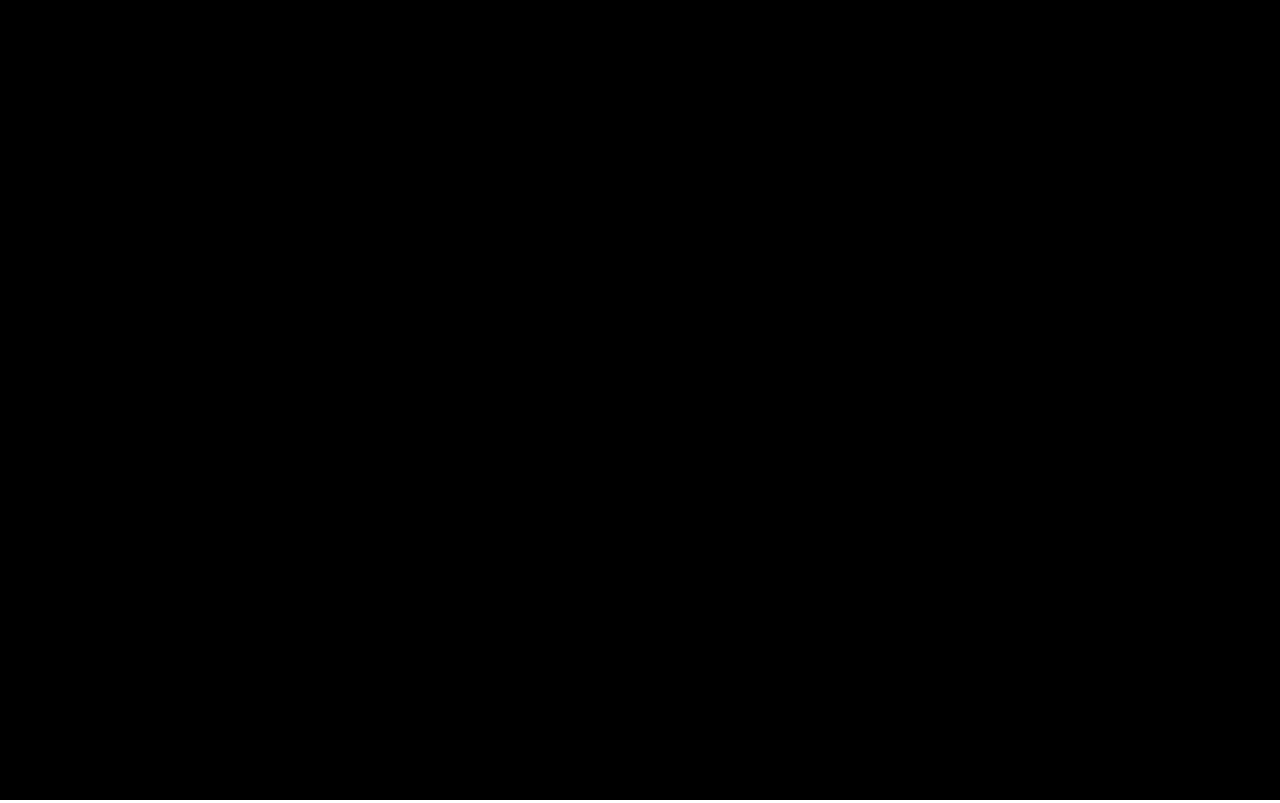
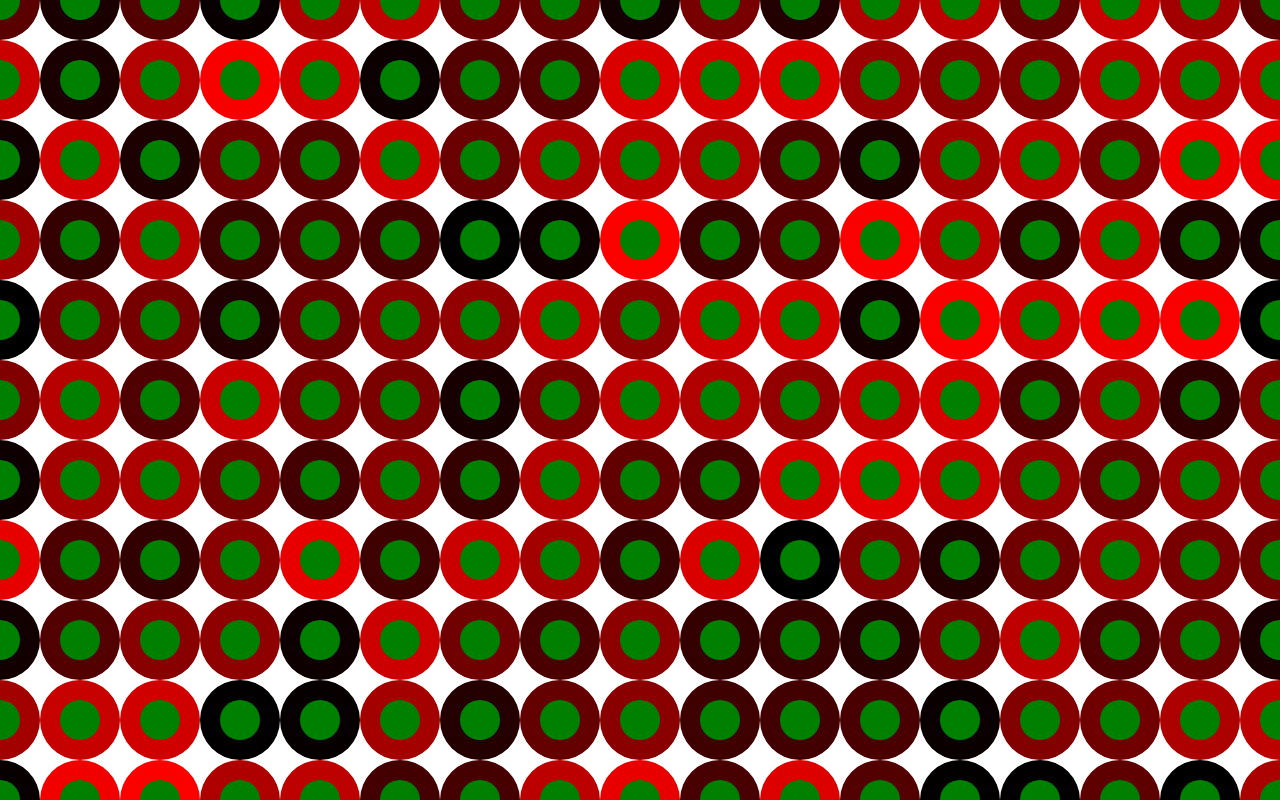
Before and after one commit to webmad0119/day9, a plain HTML site: page index.html in a window 1280 px wide. Drawn offline with Linux system fonts and the light colour scheme.

Commit message:
added multiple drawing functions

```diff
--- a/app.js
+++ b/app.js
@@ -1,23 +1,125 @@
 var app = {
     version: '1.0',
     canvasDOM: undefined,
+    ctx: undefined,
+    w: undefined,
+    h: undefined,
     _setCanvasDimensions: function () {
+        this.w = window.innerWidth
+        this.h = window.innerHeight
+
         this.canvasDOM
             .setAttribute("width", window.innerWidth);
 
         this.canvasDOM
             .setAttribute("height", window.innerHeight)
     },
-    _setHandlers : function () {
+    _setHandlers: function () {
         //remember, arrow functions doesnt change the "this" value
         window.onresize = () => {
             this._setCanvasDimensions()
         }
     },
+    _draw: function () {
+        var ctx = this.ctx;
+
+        function Square(w, h) {
+            this.w = w
+            this.h = h
+        }
+
+        function Triangle(ctx) {
+            ctx.beginPath();
+            ctx.moveTo(75, 50);
+            ctx.lineTo(200, 100);
+            ctx.lineTo(200, 0);
+            ctx.fill();
+            ctx.closePath();
+        }
+
+        var sq;
+        var w = this.w;
+        var h = this.h
+        var halfW = w / 2
+        var halfH = h / 2
+        var sqHeight;
+
+        function drawSquares() {
+            for (var i = 0; i < 100; i++) {
+                sqHeight = 20 * i
+                sq = new Square(20 + i, sqHeight)
+
+                ctx.strokeRect(100 * i, (h / 2) - sqHeight / 2, sq.w, sq.h);
+            }
+        }
+
+        function drawTriangles() {
+            Triangle(ctx)
+        }
+
+        function drawLines() {
+            for (var i = 0; i < 180; i += 2) {
+                ctx.moveTo(Math.random() * w, Math.random() * h)
+                ctx.lineTo(halfW, halfH)
+                // ctx.lineWidth = 5;
+                ctx.strokeStyle = `rgb(${Math.random() * 255}, 0 ,0)`;
+                ctx.stroke()
+
+            }
+            //ctx.clearRect(45, 45, 60, 60);
+            //ctx.strokeRect(50, 50, 50, 50);
+        }
+
+        function drawCircle() {
+            ctx.beginPath();
+            var x = 500; // x coordinate
+            var y = 275; // y coordinate
+            var radius = 150; // Arc radius
+            var startAngle = 0 * Math.PI / 180; // Starting point on circle
+            var endAngle = 360 * Math.PI / 180; // End point on circle
+
+            // ctx.arc(x, y, radius, startAngle, endAngle, true);
+            ctx.fillStyle = "#FF0000";
+            // ctx.moveTo(290, 75)
+
+            function drawC(circleRadius, color) {
+                for (var i = 0; i < 100; i++) {
+                    for (var j = 0; j < 100; j++) {
+                        ctx.beginPath()
+                        ctx.arc(circleRadius * 2 * i, circleRadius * 2 * j, circleRadius, 0, endAngle, true);
+                        ctx.fillStyle = `rgb(${Math.random() * 255}, 0 , 0)`
+                        ctx.fill();
+                        ctx.closePath()
+
+                        ctx.beginPath()
+                        ctx.arc(circleRadius * 2 * i, circleRadius * 2 * j, circleRadius - 20, 0, endAngle, true);
+                        ctx.fillStyle = "green"//`rgb(${Math.random() * 255}, 0 , 0)`
+                        ctx.fill();
+                        ctx.closePath()
+                    }
+                }
+            }
+
+            drawC(80/2, "#cccccc")
+            // drawC(100/2, "#ff0000")
+
+            // ctx.strokeStyle ="#ff0000"
+            // ctx.stroke();
+
+        }
+
+        // drawSquares()
+        //drawLines()
+        // drawTriangles()
+
+        drawCircle()
+    },
     init: function (canvasSelector) {
         this.canvasDOM = document.querySelector(canvasSelector)
+        this.ctx = this.canvasDOM.getContext('2d');
 
         this._setCanvasDimensions()
         this._setHandlers()
+        this._draw()
     }
 }
--- a/index.html
+++ b/index.html
@@ -11,10 +11,6 @@
         body {
             overflow: hidden;
         }
-
-        canvas {
-            background: black;
-        }
     </style>
 </head>
 
@@ -23,8 +19,7 @@
 
     <script src="app.js"></script>
     <script>
-        app.init("#canvasExp");
-    </script>
+        app.init("#canvasExp");    </script>
 </body>
 
 </html>
```
